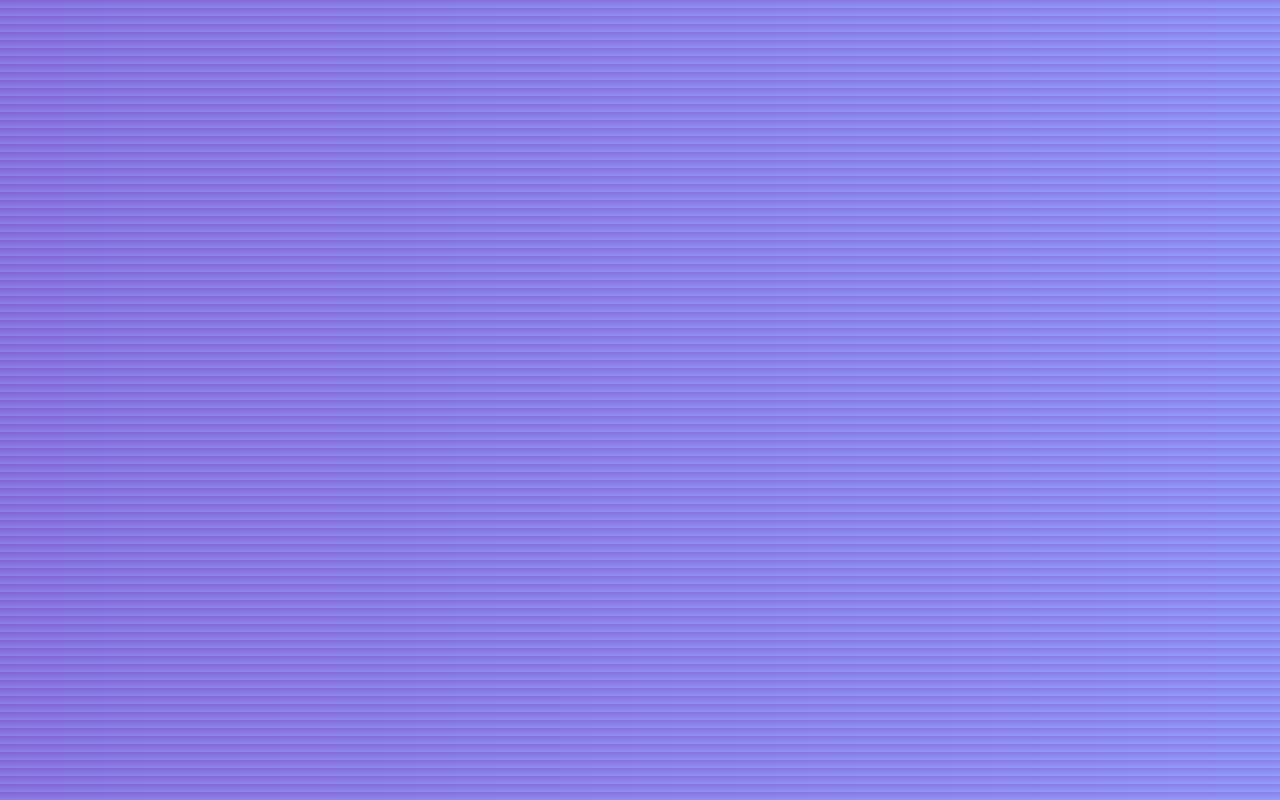
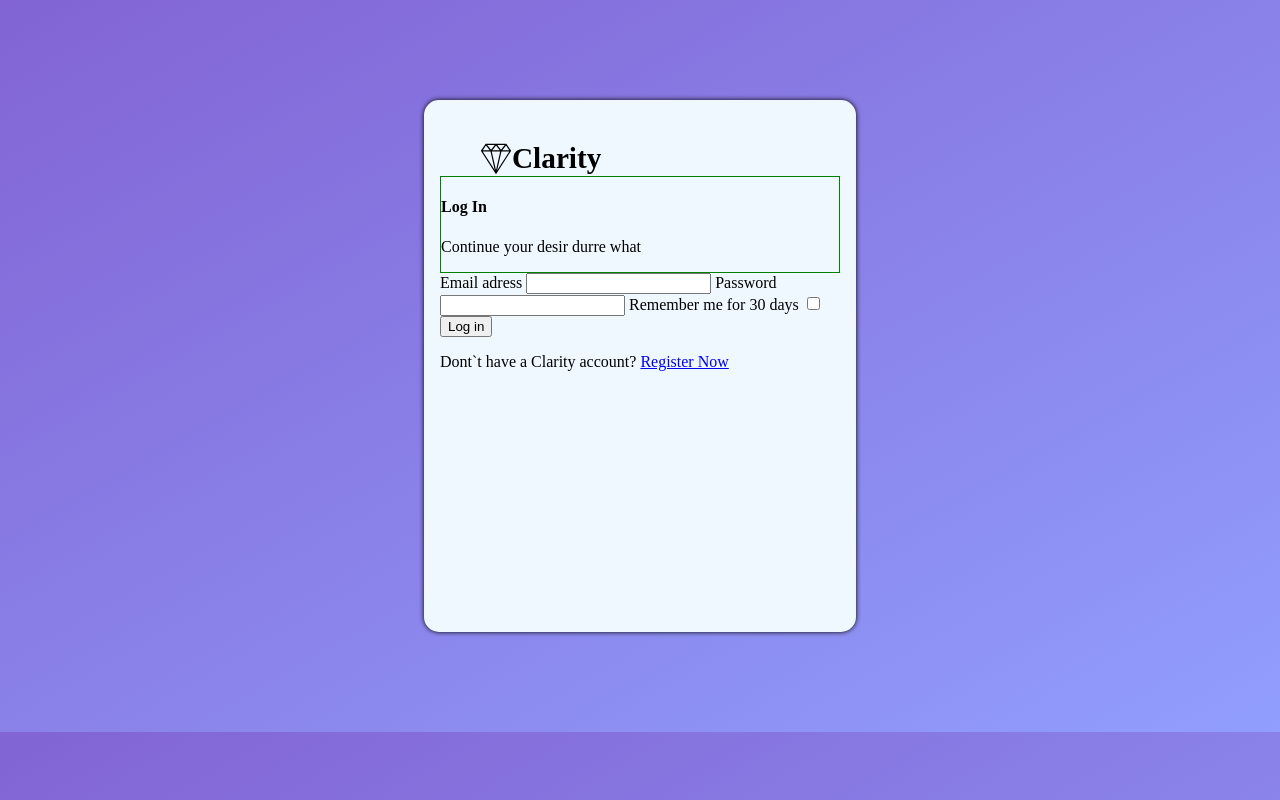
Before and after one commit to GustavoMuraroGonzales/Desafio, a plain HTML site: page index.html in a window 1280 px wide. Drawn offline with Linux system fonts and the light colour scheme.

Commit message:
Adicionada todos os elementos

```diff
--- a/estilo.css
+++ b/estilo.css
@@ -1,3 +1,28 @@
 body {
     background-image: linear-gradient( to right bottom, #8264D4, #919EFD )
 }
+
+.container-login {
+    width: 400px;
+    height: 500px;
+    padding: 16px;
+    background-color: aliceblue;
+    box-shadow: 0px 0px 5px 0px rgba(0,0,0,1);
+    border-radius: 15px;
+    margin: 100px auto;
+}
+
+.header-container {
+    display: flex;
+    width: 300px;
+    flex-direction: row;
+    height: 35px;
+    align-items: center;
+    margin-left: 40px;
+    margin-top: 25px;
+    font-size: 25px;
+}
+
+.tituloesubtitulo {
+    border: 1px solid green;
+}
--- a/index.html
+++ b/index.html
@@ -7,6 +7,33 @@
     <link rel="stylesheet" href="estilo.css">
 </head>
 <body>
-
+    <div class="container-login">
+        <div class="header-container">
+            <svg fill="#000000" height="32px" width="32px" version="1.1" xmlns="http://www.w3.org/2000/svg" viewBox="0 0 512 512" xmlns:xlink="http://www.w3.org/1999/xlink" enable-background="new 0 0 512 512">
+                <g>
+                  <path d="m421.4,11.9h-330.8l-77,113.4 242.4,375.6 242.4-375.6-77-113.4zm-98.5,122.8l-66.9,301.7-67.9-301.7h134.8zm-125.7-19.8l59.2-76.2 59.2,76.2h-118.4zm138.9-7.3l-58.9-75.9h117.8l-58.9,75.9zm-159.2,1.1l-59.7-77h119.4l-59.7,77zm-21.4,6.2h-110.9l51.7-76.3 59.2,76.3zm12.9,19.8l66.5,297-191.3-297h124.8zm174.2,0h125.9l-193,299.4 67.1-299.4zm124.8-19.8h-110.8l59.2-76.2 51.6,76.2z"/>
+                </g>
+              </svg>
+            <h3>Clarity</h3>
+        </div>
+        <div class="tituloesubtitulo">
+            <h4>Log In</h4>
+            <p>Continue your desir durre what</p>
+        </div>
+        <div class="form-login">
+            <form>
+                <label for="email">Email adress</label>
+                <input type="email" id="email" required>
+                <label for="password">Password</label>
+                <input type="password" id="password" required>
+                <label for="checkbox">Remember me for 30 days</label>
+                <input type="checkbox" id="checkbox">
+                <button type="submit">Log in</button>
+            </form>
+        </div>
+        <div class="createaccount">
+            <p>Dont`t have a Clarity account? <a class="Registernowlink" href="register.html">Register Now</a></p>
+        </div>
+    </div>
 </body>
 </html>
```
Also changed, not shown: img/diamante32px.png (added), img/diamond-svgrepo-com.svg (added).
